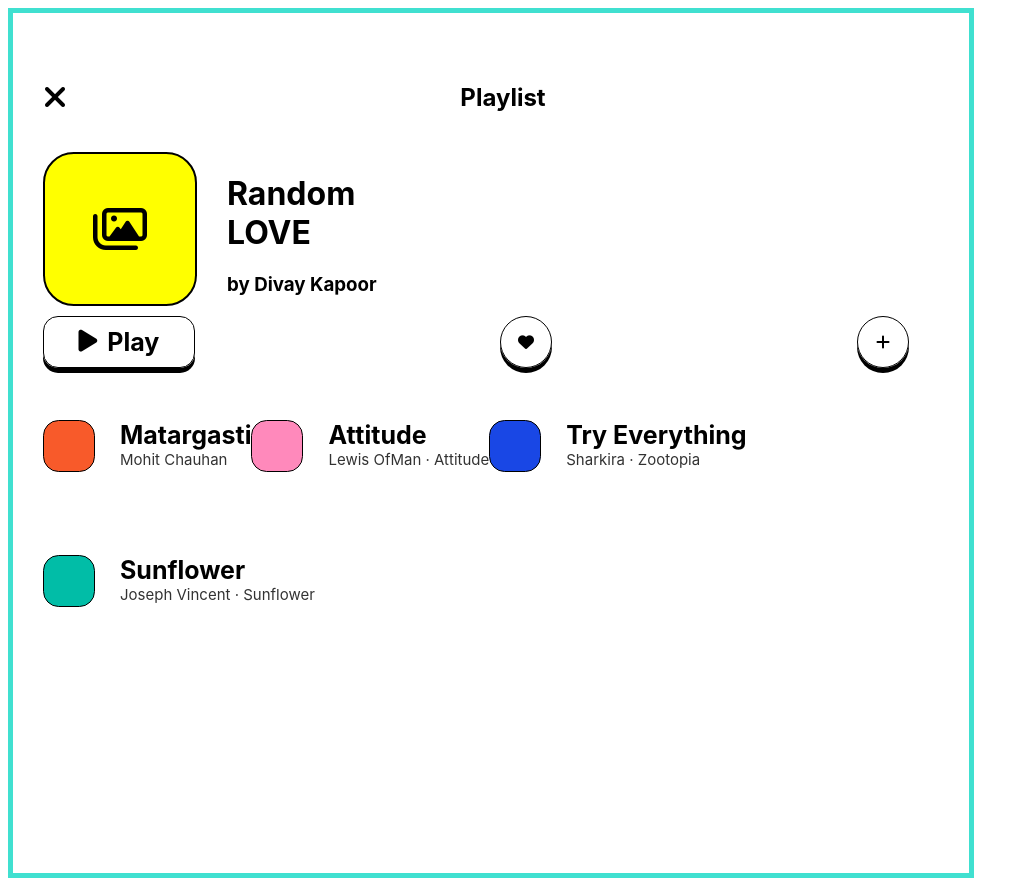
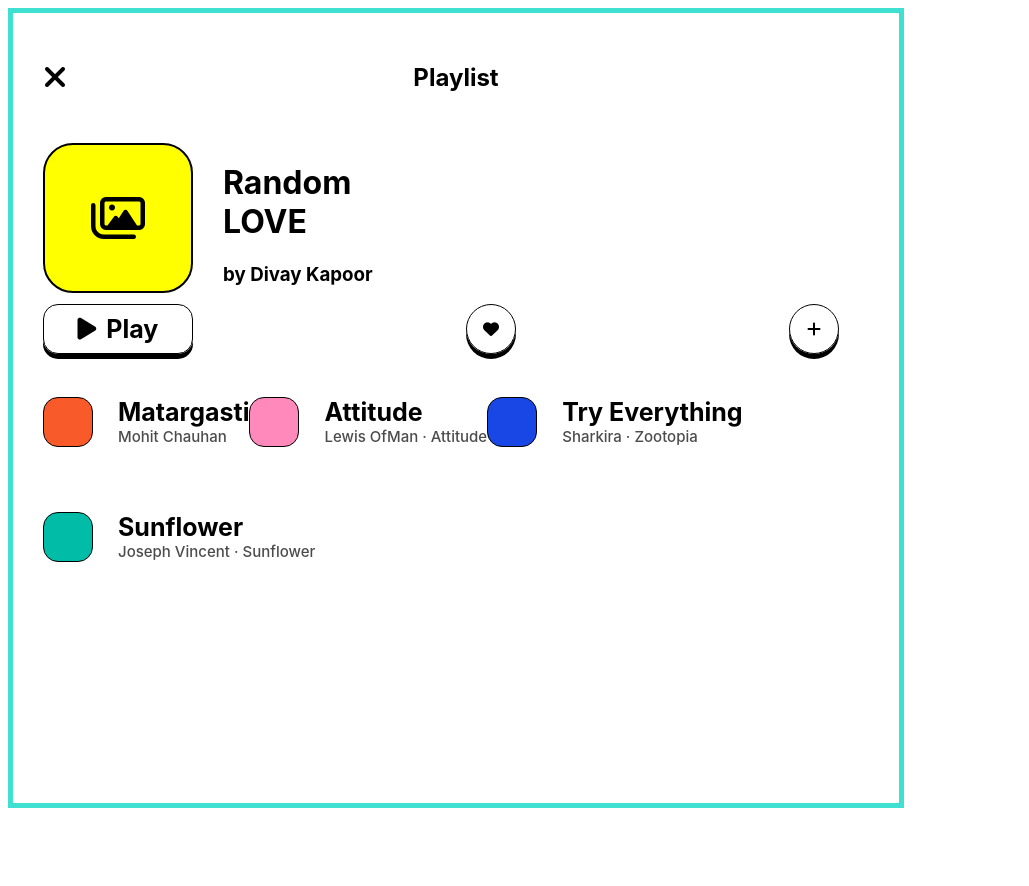
Before and after one commit to ChoBlack/kokoa-challenge-5-2021, a plain HTML site: page index.html in a window 1280 px wide. Shown: the whole page, without its empty margins (0-1029 px from the left). After the commit the page ends 816 px from the top, so only its background shows below. Drawn offline with Linux system fonts and the light colour scheme.

Commit message:
update top-bar to header. better code

```diff
--- a/index.html
+++ b/index.html
@@ -9,16 +9,20 @@
 </head>
 <body>
 
-    <div class="top-bar">
+    <header>
+      <i class="fas fa-times fa-2x"></i>
+      <h2>Playlist</h1>
+    </header>
+
+    <!-- <div class="top-bar">
         <div class="top-bar__column">
-            <!--X-->
             <i class="fas fa-times fa-2x"></i>
         </div>
         <div class="top-bar__column">
             <h2>Playlist</h3>
         </div>
         <div class="top-bar__column"></div>
-    </div>
+    </div> -->
 
     <div class="main-bar">
         <div class="main-bar__column image-box">
@@ -78,8 +82,6 @@
         </div>
       </div>
 
-
-
     <script src="https://kit.fontawesome.com/6478f529f2.js"
 crossorigin="anonymous"></script>
 </body>
--- a/style.css
+++ b/style.css
@@ -1,6 +1,6 @@
-/* * {
+* {
   box-sizing: border-box;
-} */
+}
 
 body {
   font-family: -apple-system, BlinkMacSystemFont, "Segoe UI", Roboto, Oxygen,
@@ -11,16 +11,18 @@ body {
   padding: 30px;
 }
 
-.top-bar {
-  margin: 20px 0px;
+header {
   display: flex;
-  justify-content: space-between;
+  justify-content: center;
   align-items: center;
+  margin-bottom: 30px;
+  position: relative;
 }
 
-/* .top-bar_column {
-  width: 33%;
-} */
+header i {
+  position: absolute;
+  left: 0;
+}
 
 .top-bar__column:nth-child(2) {
   display: flex;
@@ -107,7 +109,7 @@ body {
 
 .list {
   display: flex;
-  height: 270px;
+  height: 230px;
   align-items: center;
   flex-wrap: wrap;
 }
@@ -125,8 +127,8 @@ body {
 }
 span + span {
   font-size: 15px;
-  font-weight: 400;
-  opacity: 0.8;
+  font-weight: 500;
+  opacity: 0.7;
 }
 .list__songs__name {
   display: flex;
```
